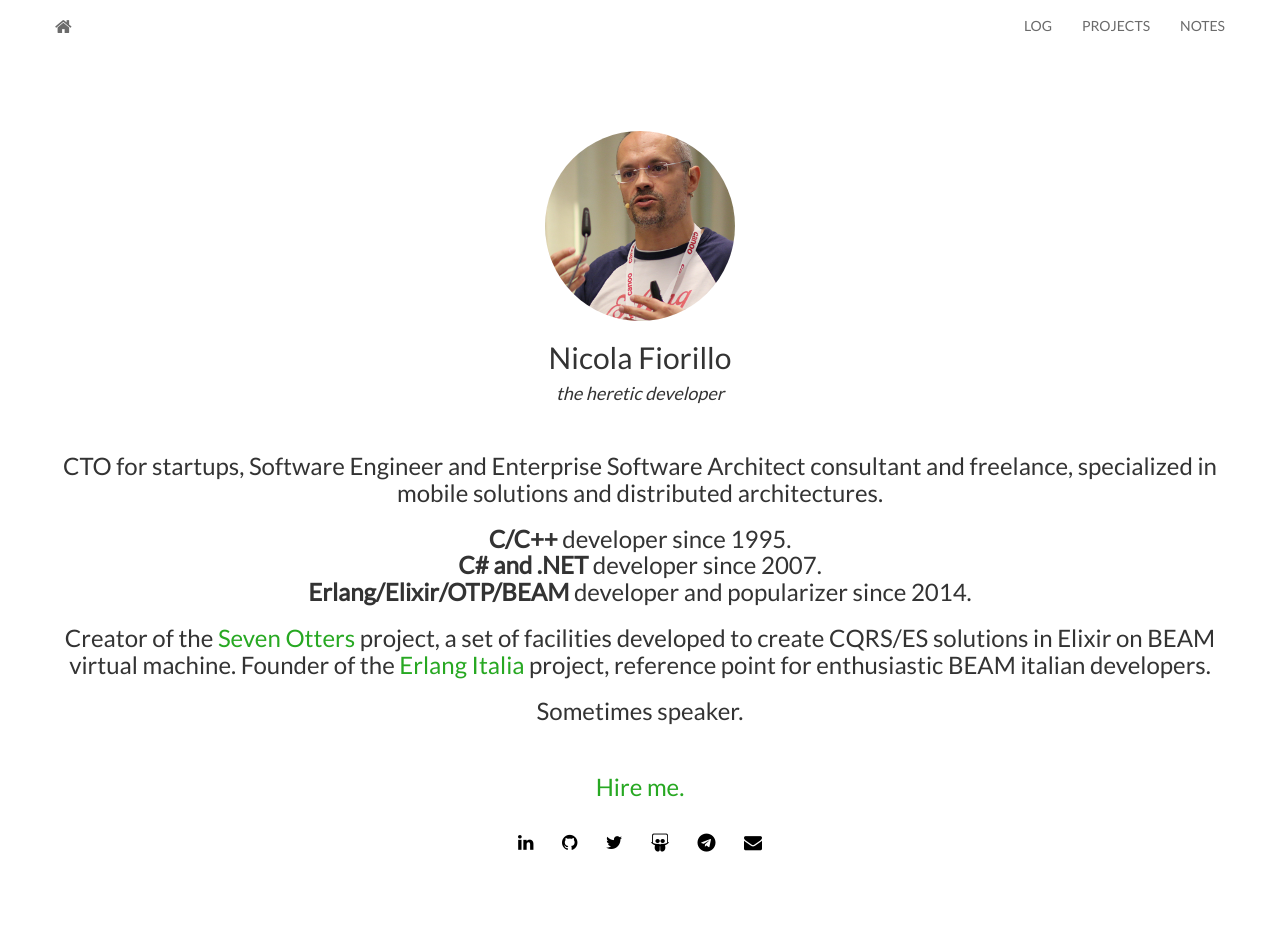
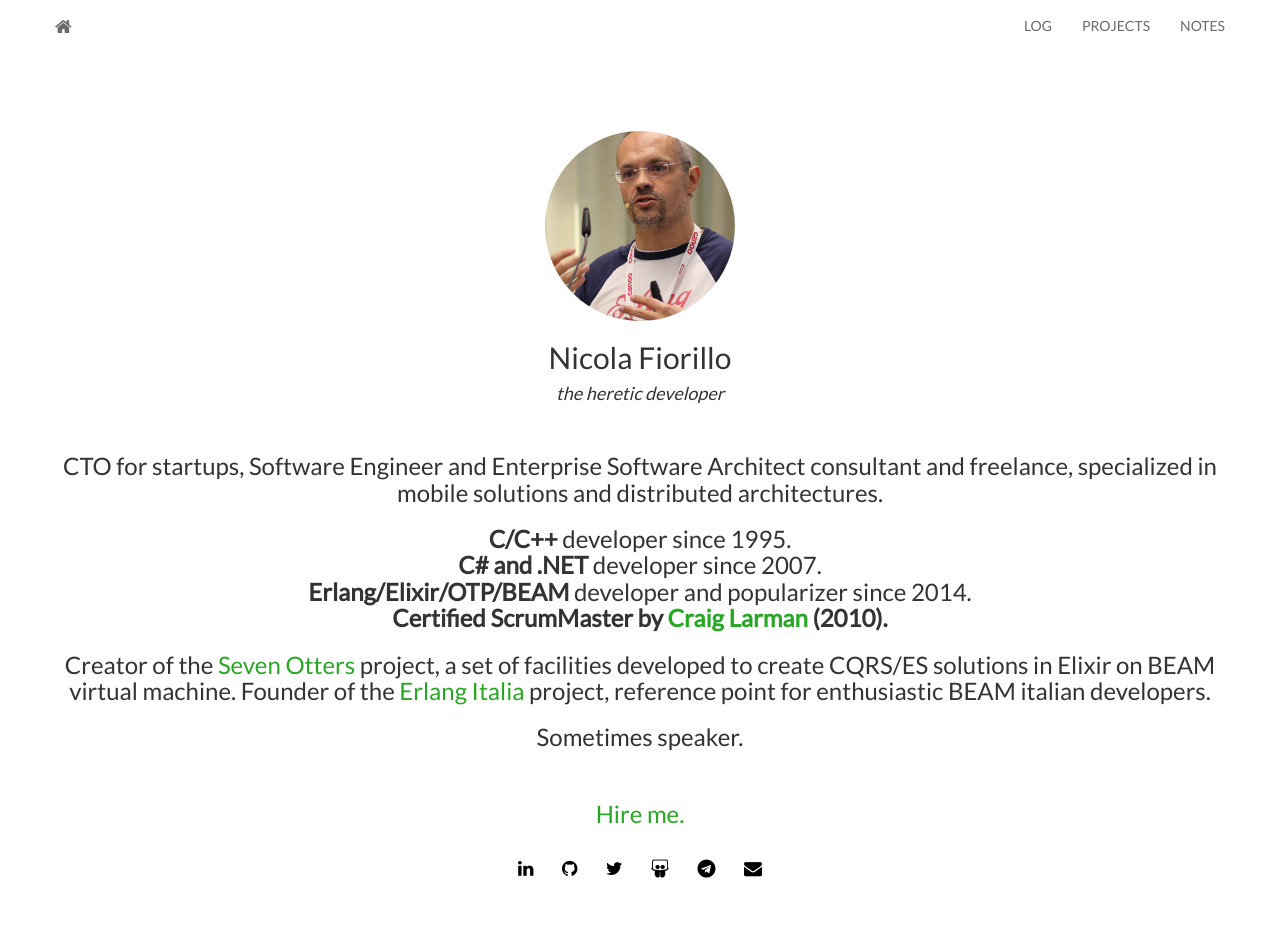
Before and after one commit to nicolafiorillo/nicolafiorillo.github.io, a Jekyll site: the page built from index.html, in a window 1280 px wide. Built offline with Jekyll 4.4.1, drawn with Linux system fonts in a browser that asks for light colours; nearby versions of some CDN libraries; the list of posts is cut into pages by our own code; before the commit the page ends 913 px from its top, so only the background shows below that.

Commit message:
Add scrummaster.

```diff
--- a/index.html
+++ b/index.html
@@ -16,6 +16,7 @@ layout: home
 			<b>C/C++</b> developer since 1995.<br/>
 			<b>C# and .NET</b> developer since 2007.<br/>
 			<b>Erlang/Elixir/OTP/BEAM</b> developer and popularizer since 2014.<br/>
+			<b>Certified ScrumMaster by <a href="https://www.craiglarman.com">Craig Larman</a> (2010).</b>
 		</h3>
 		<h3>Creator of the <a href="https://www.sevenotters.org/">Seven Otters</a> project, a set of facilities developed to create CQRS/ES solutions in Elixir on BEAM virtual machine. Founder of the <a href="https://erlangitalia.com/">Erlang Italia</a> project, reference point for enthusiastic BEAM italian developers.</h3>
   		<h3>Sometimes speaker.</h3>
```
